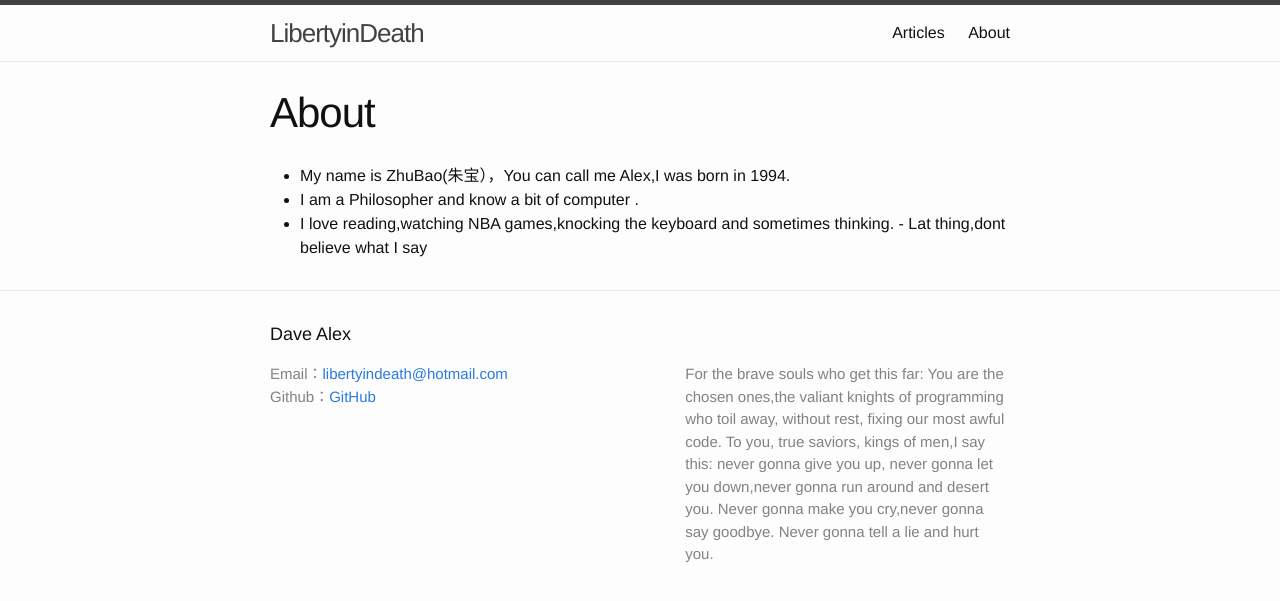
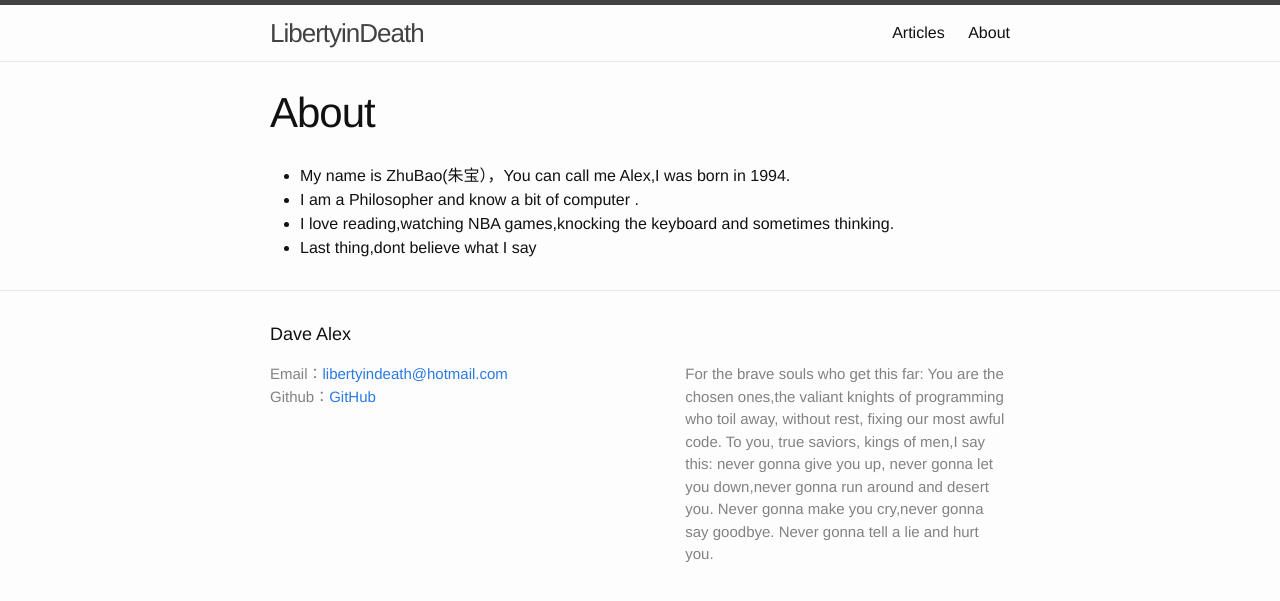
Before and after one commit to LibertyinDeath/libertyindeath.github.com, a Jekyll site: the page built from a2.md, in a window 1280 px wide. Shown: the top 601 px of the page. Built offline with Jekyll 4.4.1, drawn with Linux system fonts in a browser that asks for light colours.

Commit message:
mmmmmmmm

```diff
--- a/a2.md
+++ b/a2.md
@@ -6,4 +6,5 @@ permalink: /about/
 
   - My name is ZhuBao(朱宝），You can call me Alex,I was born in 1994.
   - I am a Philosopher and know a bit of computer .
-  - I love reading,watching NBA games,knocking the keyboard and sometimes thinking.                                               - Lat thing,dont believe what I say
+  - I love reading,watching NBA games,knocking the keyboard and sometimes thinking.
+  - Last thing,dont believe what I say
```
Also changed, not shown: 1 other file.
